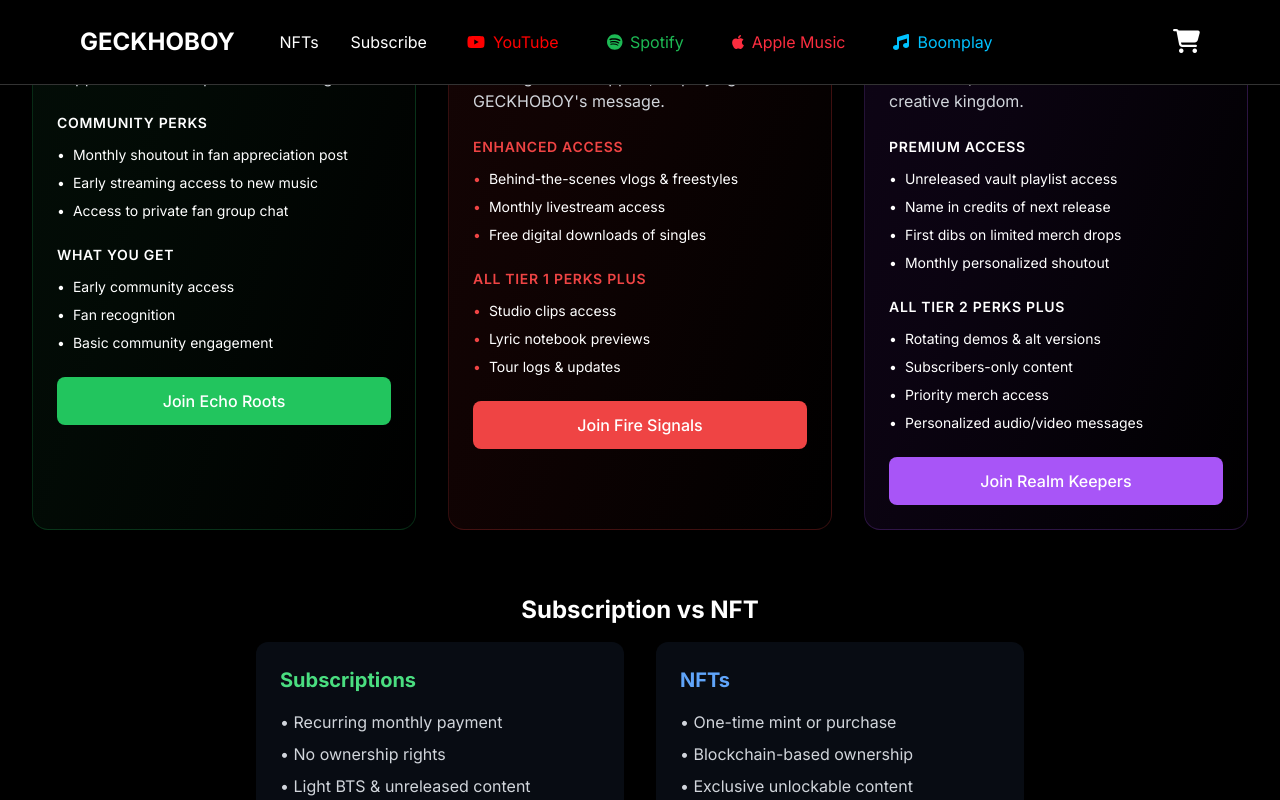
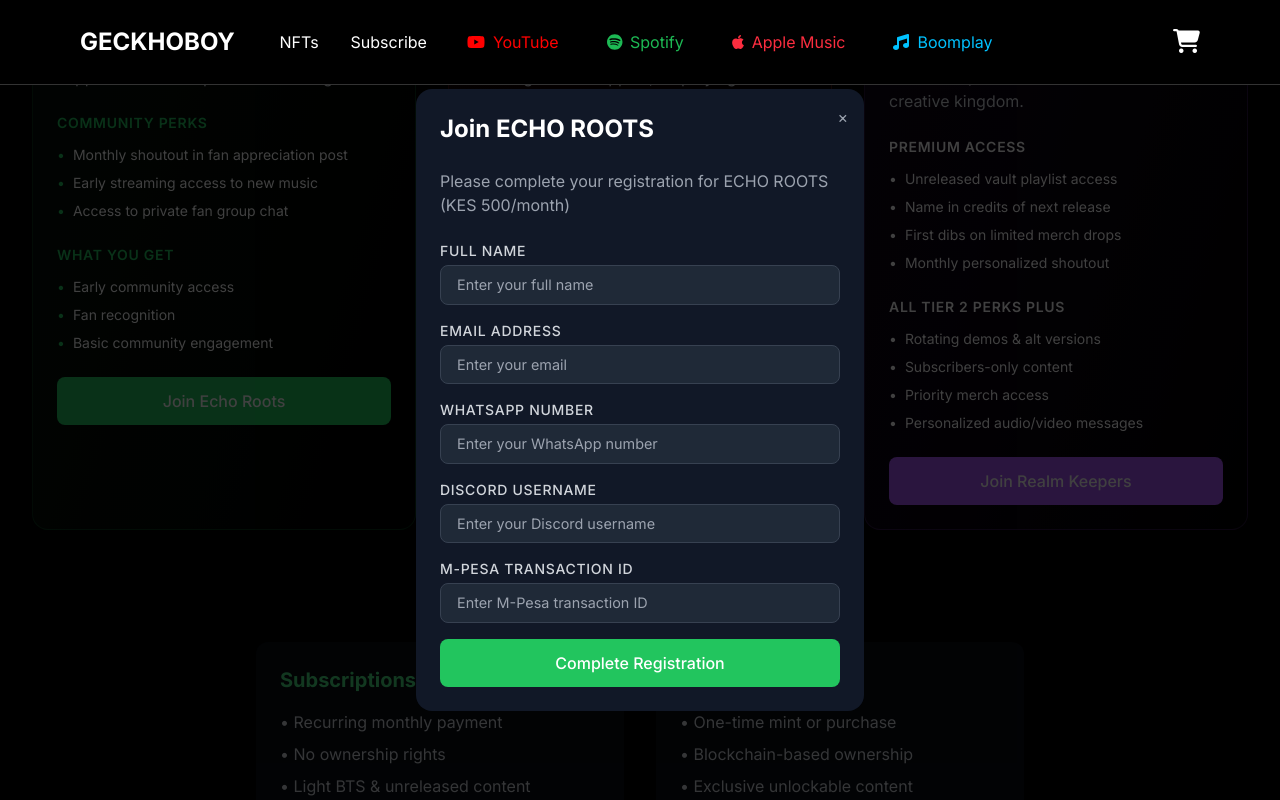
Before and after one commit to OsuwoJr/geckhoboynxt, a Next.js app: page /subscription in a window 1280 px wide. Both pictures are taken after a click on the button "Join Echo Roots". Shown: the part 1026-1826 px from the top of the page. Built offline with nearby package versions, Linux system fonts and the light colour scheme.

Commit message:
subscription

```diff
--- a/src/app/components/Subscription.tsx
+++ b/src/app/components/Subscription.tsx
@@ -4,6 +4,7 @@
 import { FontAwesomeIcon } from '@fortawesome/react-fontawesome';
 import { faSeedling, faFire, faCrown } from '@fortawesome/free-solid-svg-icons';
 import Image from 'next/image';
+import SubscriptionForm from './SubscriptionForm';
 
 const subscriptionTiers = [
   {
@@ -19,7 +20,7 @@
     buttonColor: 'bg-green-500 hover:bg-green-600',
     symbol: faSeedling,
     buttonText: 'Join Echo Roots',
-    price: '$3',
+    price: 'KES 500',
     period: 'month',
     image: '/images/subscription/echo-roots.jpg',
     members: 128,
@@ -55,7 +56,7 @@
     buttonColor: 'bg-red-500 hover:bg-red-600',
     symbol: faFire,
     buttonText: 'Join Fire Signals',
-    price: '$7',
+    price: 'KES 1,000',
     period: 'month',
     image: '/images/subscription/fire-signals.jpg',
     members: 64,
@@ -91,7 +92,7 @@
     buttonColor: 'bg-purple-500 hover:bg-purple-600',
     symbol: faCrown,
     buttonText: 'Join Realm Keepers',
-    price: '$15',
+    price: 'KES 2,000',
     period: 'month',
     image: '/images/subscription/realm-keepers.jpg',
     members: 32,
@@ -119,6 +120,14 @@
 ];
 
 const Subscription = () => {
+  const [selectedTier, setSelectedTier] = React.useState<{name: string; price: string} | null>(null);
+  const [isModalOpen, setIsModalOpen] = React.useState(false);
+
+  const handleSubscribe = (tier: { name: string; price: string }) => {
+    setSelectedTier(tier);
+    setIsModalOpen(true);
+  };
+
   return (
     <div className="min-h-screen bg-black text-white pt-24 pb-12">
       <div className="max-w-7xl mx-auto px-4 sm:px-6 lg:px-8">
@@ -211,6 +220,7 @@
 
               {/* Subscribe Button */}
               <button
+                onClick={() => handleSubscribe({ name: tier.name, price: tier.price })}
                 className={`w-full py-3 px-6 rounded-lg ${tier.buttonColor} text-white font-medium transition-all duration-200 hover:shadow-lg hover:shadow-${tier.color}-500/20 hover:-translate-y-0.5`}
               >
                 {tier.buttonText}
@@ -250,6 +260,13 @@
           </div>
         </div>
       </div>
+
+      {/* Subscription Form Modal */}
+      <SubscriptionForm
+        isOpen={isModalOpen}
+        onClose={() => setIsModalOpen(false)}
+        selectedTier={selectedTier}
+      />
     </div>
   );
 };
--- /dev/null
+++ b/src/app/components/SubscriptionForm.tsx
@@ -0,0 +1,211 @@
+import React from 'react';
+import type { JSX } from 'react';
+
+interface SubscriptionFormProps {
+  isOpen: boolean;
+  onClose: () => void;
+  selectedTier: {
+    name: string;
+    price: string;
+  } | null;
+}
+
+interface FormData {
+  name: string;
+  whatsapp: string;
+  discord: string;
+  mpesaId: string;
+  email: string;
+}
+
+const SubscriptionForm: React.FC<SubscriptionFormProps> = ({ isOpen, onClose, selectedTier }) => {
+  const [formData, setFormData] = React.useState<FormData>({
+    name: '',
+    whatsapp: '',
+    discord: '',
+    mpesaId: '',
+    email: ''
+  });
+  const [isSubmitting, setIsSubmitting] = React.useState(false);
+  const [error, setError] = React.useState('');
+  const [success, setSuccess] = React.useState(false);
+
+  const handleChange = (e: React.ChangeEvent<HTMLInputElement>) => {
+    const { name, value } = e.target;
+    setFormData(prev => ({ ...prev, [name]: value }));
+  };
+
+  const handleSubmit = async (e: React.FormEvent) => {
+    e.preventDefault();
+    setIsSubmitting(true);
+    setError('');
+
+    try {
+      const response = await fetch('https://formspree.io/f/xbloyloq', {
+        method: 'POST',
+        headers: {
+          'Content-Type': 'application/json'
+        },
+        body: JSON.stringify({
+          ...formData,
+          subscriptionTier: selectedTier?.name,
+          subscriptionPrice: selectedTier?.price,
+          formType: 'Subscription Registration'
+        })
+      });
+
+      if (response.ok) {
+        setSuccess(true);
+        setFormData({
+          name: '',
+          whatsapp: '',
+          discord: '',
+          mpesaId: '',
+          email: ''
+        });
+      } else {
+        throw new Error('Failed to submit form');
+      }
+    } catch (err) {
+      setError('Failed to submit form. Please try again.');
+    } finally {
+      setIsSubmitting(false);
+    }
+  };
+
+  if (!isOpen) return null;
+
+  return (
+    <div className="fixed inset-0 bg-black bg-opacity-75 flex items-center justify-center z-50 p-4">
+      <div className="bg-gray-900 rounded-2xl max-w-md w-full p-6 relative">
+        <button
+          onClick={onClose}
+          className="absolute top-4 right-4 text-gray-400 hover:text-white"
+        >
+          ×
+        </button>
+
+        {success ? (
+          <div className="text-center py-8">
+            <div className="text-green-500 text-5xl mb-4">✓</div>
+            <h3 className="text-2xl font-bold text-white mb-2">Registration Successful!</h3>
+            <p className="text-gray-400 mb-6">
+              Thank you for joining {selectedTier?.name}. We'll verify your payment and contact you shortly.
+            </p>
+            <button
+              onClick={onClose}
+              className="bg-green-500 text-white px-6 py-2 rounded-lg hover:bg-green-600 transition-colors"
+            >
+              Close
+            </button>
+          </div>
+        ) : (
+          <>
+            <h2 className="text-2xl font-bold text-white mb-6">
+              Join {selectedTier?.name}
+            </h2>
+            <p className="text-gray-400 mb-6">
+              Please complete your registration for {selectedTier?.name} ({selectedTier?.price}/month)
+            </p>
+
+            <form onSubmit={handleSubmit} className="space-y-4">
+              <div>
+                <label htmlFor="name" className="block text-sm font-medium text-gray-300 mb-1">
+                  Full Name
+                </label>
+                <input
+                  type="text"
+                  id="name"
+                  name="name"
+                  value={formData.name}
+                  onChange={handleChange}
+                  required
+                  className="w-full bg-gray-800 border border-gray-700 rounded-lg px-4 py-2 text-white focus:ring-2 focus:ring-green-500 focus:border-transparent"
+                  placeholder="Enter your full name"
+                />
+              </div>
+
+              <div>
+                <label htmlFor="email" className="block text-sm font-medium text-gray-300 mb-1">
+                  Email Address
+                </label>
+                <input
+                  type="email"
+                  id="email"
+                  name="email"
+                  value={formData.email}
+                  onChange={handleChange}
+                  required
+                  className="w-full bg-gray-800 border border-gray-700 rounded-lg px-4 py-2 text-white focus:ring-2 focus:ring-green-500 focus:border-transparent"
+                  placeholder="Enter your email"
+                />
+              </div>
+
+              <div>
+                <label htmlFor="whatsapp" className="block text-sm font-medium text-gray-300 mb-1">
+                  WhatsApp Number
+                </label>
+                <input
+                  type="tel"
+                  id="whatsapp"
+                  name="whatsapp"
+                  value={formData.whatsapp}
+                  onChange={handleChange}
+                  required
+                  className="w-full bg-gray-800 border border-gray-700 rounded-lg px-4 py-2 text-white focus:ring-2 focus:ring-green-500 focus:border-transparent"
+                  placeholder="Enter your WhatsApp number"
+                />
+              </div>
+
+              <div>
+                <label htmlFor="discord" className="block text-sm font-medium text-gray-300 mb-1">
+                  Discord Username
+                </label>
+                <input
+                  type="text"
+                  id="discord"
+                  name="discord"
+                  value={formData.discord}
+                  onChange={handleChange}
+                  required
+                  className="w-full bg-gray-800 border border-gray-700 rounded-lg px-4 py-2 text-white focus:ring-2 focus:ring-green-500 focus:border-transparent"
+                  placeholder="Enter your Discord username"
+                />
+              </div>
+
+              <div>
+                <label htmlFor="mpesaId" className="block text-sm font-medium text-gray-300 mb-1">
+                  M-Pesa Transaction ID
+                </label>
+                <input
+                  type="text"
+                  id="mpesaId"
+                  name="mpesaId"
+                  value={formData.mpesaId}
+                  onChange={handleChange}
+                  required
+                  className="w-full bg-gray-800 border border-gray-700 rounded-lg px-4 py-2 text-white focus:ring-2 focus:ring-green-500 focus:border-transparent"
+                  placeholder="Enter M-Pesa transaction ID"
+                />
+              </div>
+
+              {error && (
+                <div className="text-red-500 text-sm">{error}</div>
+              )}
+
+              <button
+                type="submit"
+                disabled={isSubmitting}
+                className={`w-full py-3 px-6 rounded-lg bg-green-500 text-white font-medium transition-all duration-200 hover:bg-green-600 disabled:opacity-50 disabled:cursor-not-allowed`}
+              >
+                {isSubmitting ? 'Submitting...' : 'Complete Registration'}
+              </button>
+            </form>
+          </>
+        )}
+      </div>
+    </div>
+  );
+};
+
+export default SubscriptionForm;
```
